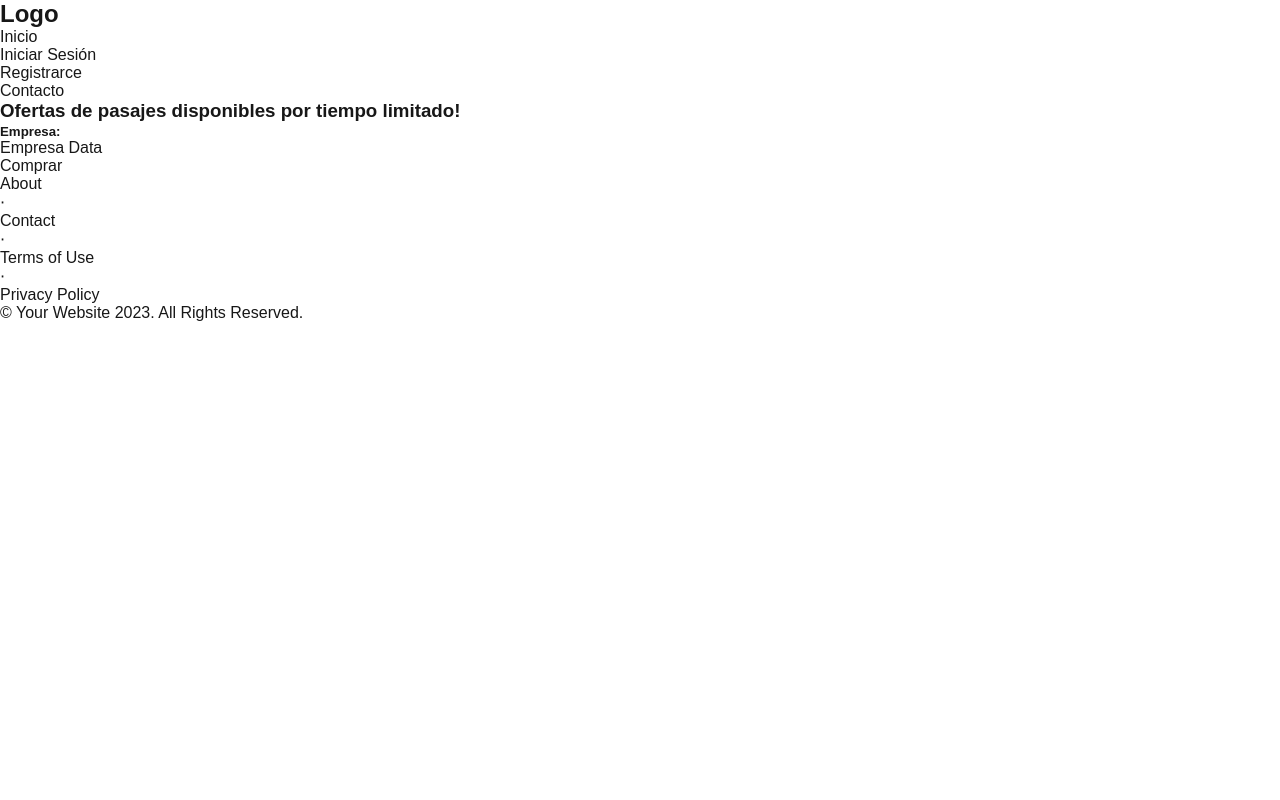
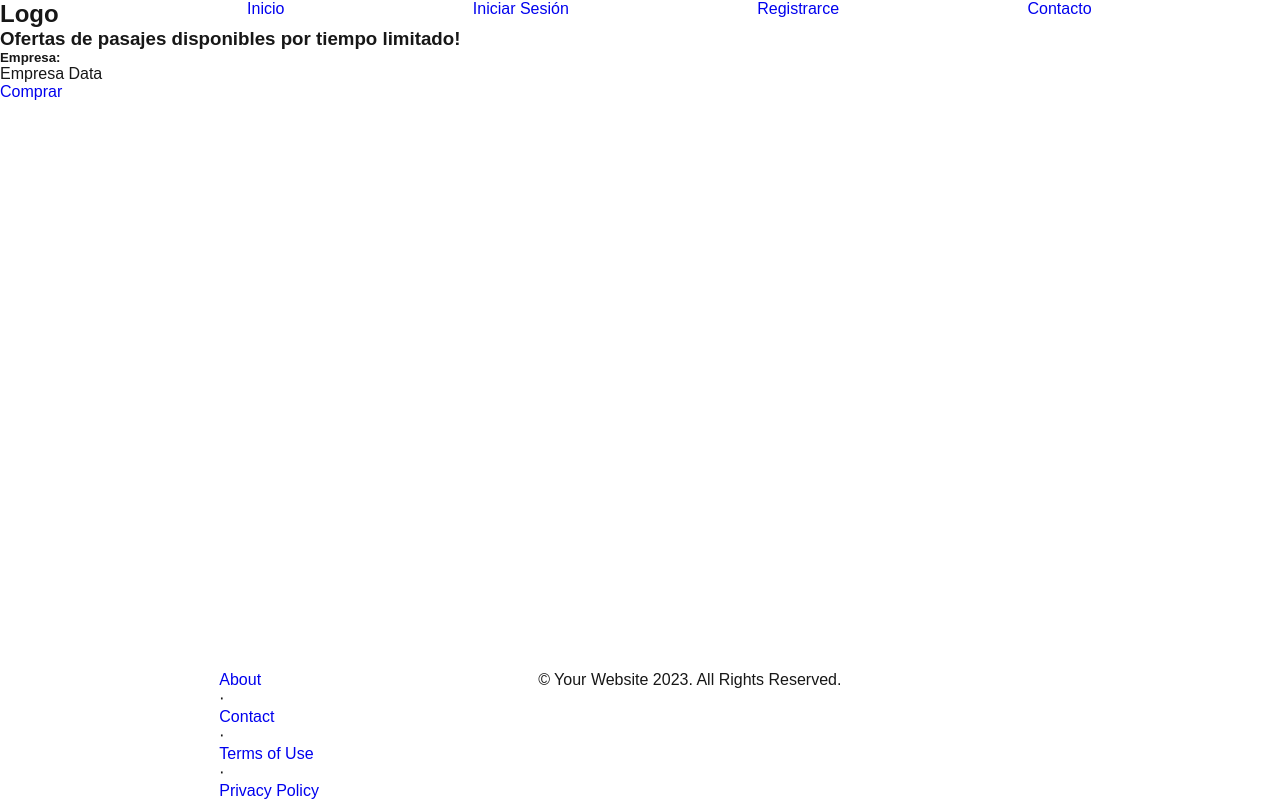
Before and after one commit to FazGit2211/PasajesApp, a Next.js app: page / in a window 1280 px wide. Built offline with nearby package versions, Linux system fonts and the light colour scheme.

Commit message:
agregracion estilos global

```diff
--- a/src/app/globals.css
+++ b/src/app/globals.css
@@ -22,6 +22,9 @@ body {
   font-family: Arial, Helvetica, sans-serif;
   -webkit-font-smoothing: antialiased;
   -moz-osx-font-smoothing: grayscale;
+  display: flex;
+  flex-direction: column;
+  height: 100vh;
 }
 
 * {
@@ -30,13 +33,54 @@ body {
   margin: 0;
 }
 
-a {
-  color: inherit;
-  text-decoration: none;
-}
-
 @media (prefers-color-scheme: dark) {
   html {
     color-scheme: dark;
   }
 }
+
+nav {
+  display: inline-flex;
+  width: 100%;
+  justify-content: space-evenly;
+  flex-wrap: wrap;
+}
+
+
+.itemLogo {
+  display: flex;
+  flex-grow: 0;
+  flex-shrink: 1;
+  flex-basis: auto;
+}
+
+.itemUl {
+  display: flex;
+  justify-content: space-evenly;
+  flex-grow: 1;
+  flex-shrink: 1;
+  flex-basis: auto;
+}
+
+li {
+  list-style: none;
+}
+
+a {
+  text-decoration: none;
+}
+
+.div-home {
+  flex-grow: 1;
+}
+
+footer {
+  display: inline-flex;
+  width: 100%;
+  justify-content: space-evenly;
+  flex-wrap: wrap;
+}
+
+.list-inline{
+
+}
--- a/src/app/page.js
+++ b/src/app/page.js
@@ -3,7 +3,7 @@ import CardOferts from "./ui/cards/cardOferts";
 export default function Home() {
   return (
     <>
-    <div>
+    <div className="div-home">
       <h3>Ofertas de pasajes disponibles por tiempo limitado!</h3>
       <ul>
         <li><CardOferts/></li>
--- a/src/app/ui/footers/FooterComponent.jsx
+++ b/src/app/ui/footers/FooterComponent.jsx
@@ -1,11 +1,8 @@
 const FooterContact = () => {
     return (
         <>
-            <footer className="footer bg-light">
-                <div className="container">
-                    <div className="row">
-                        <div className="col-lg-6 h-100 text-center text-lg-start my-auto">
-                            <ul className="list-inline mb-2">
+            <footer>
+                <ul className="list-inline">
                     <li className="list-inline-item"><a href="#!">About</a></li>
                     <li className="list-inline-item">⋅</li>
                     <li className="list-inline-item"><a href="#!">Contact</a></li>
@@ -14,23 +11,19 @@ const FooterContact = () => {
                     <li className="list-inline-item">⋅</li>
                     <li className="list-inline-item"><a href="#!">Privacy Policy</a></li>
                 </ul>
-                            <p className="text-muted small mb-4 mb-lg-0">&copy; Your Website 2023. All Rights Reserved.</p>
-                        </div>
-                        <div className="col-lg-6 h-100 text-center text-lg-end my-auto">
+                <p className="">&copy; Your Website 2023. All Rights Reserved.</p>
                 <ul className="list-inline mb-0">
-                                <li className="list-inline-item me-4">
+                    <li className="list-inline-item">
                         <a href="#!"><i className="bi-facebook fs-3"></i></a>
                     </li>
-                                <li className="list-inline-item me-4">
+                    <li className="list-inline-item">
                         <a href="#!"><i className="bi-twitter fs-3"></i></a>
                     </li>
                     <li className="list-inline-item">
                         <a href="#!"><i className="bi-instagram fs-3"></i></a>
                     </li>
                 </ul>
-                        </div>
-                    </div>
-                </div>
+
             </footer>
         </>
     )
```
Lines whose indentation alone changed are shown as unchanged.
